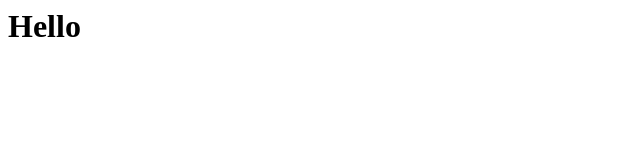
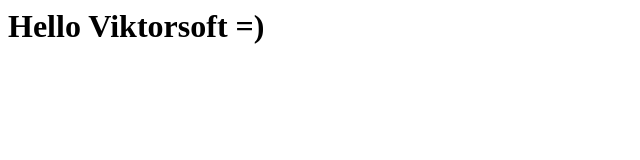
Before and after one commit to Viktorsoft/my_web_page, a plain HTML site: page index.html in a window 1280 px wide. Shown: the whole page, without its empty margins (0-640 px from the left). Drawn offline with Linux system fonts and the light colour scheme.

Commit message:
Update index.html

```diff
--- a/index.html
+++ b/index.html
@@ -1 +1 @@
-<h1>Hello</h1>
+<h1>Hello Viktorsoft =)</h1>
```
